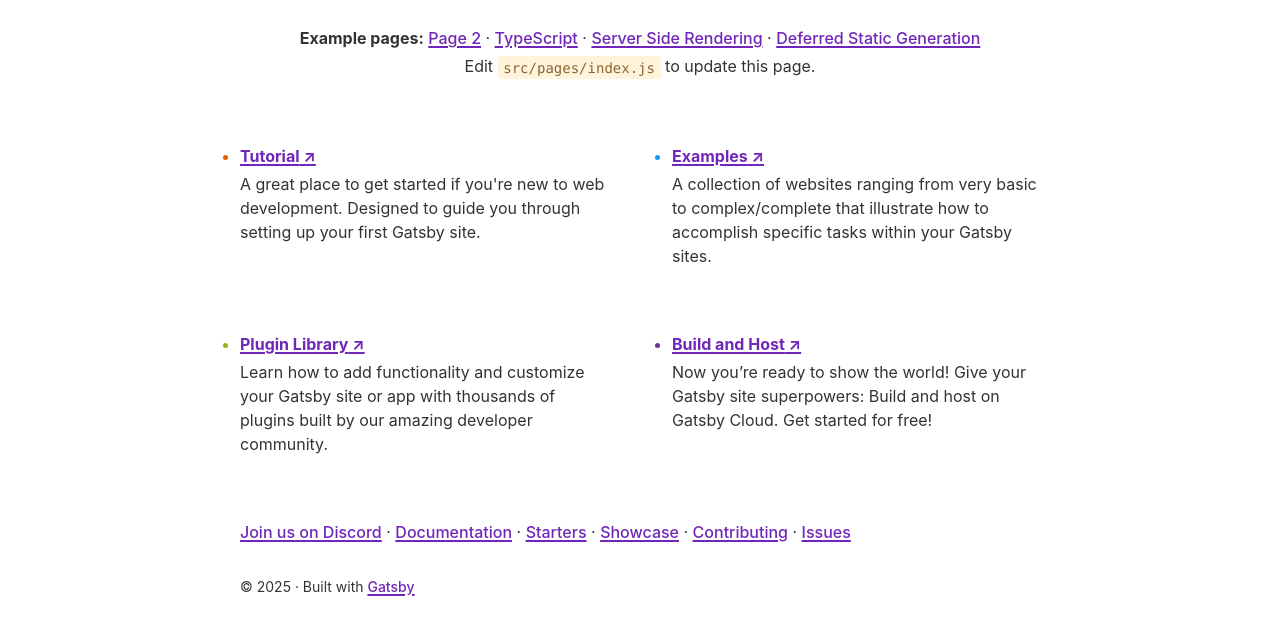
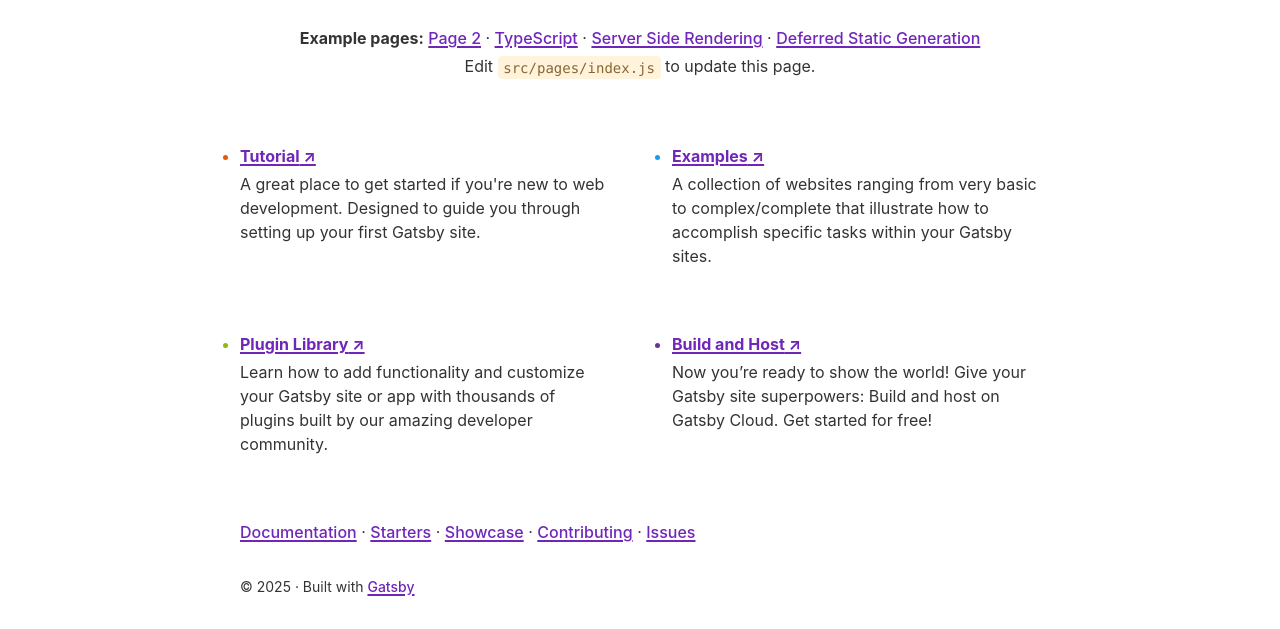
Before and after one commit to gatsbyjs/gatsby-starter-default, a Gatsby site: page / in a window 1280 px wide. Shown: the part 230-859 px from the top of the page. Built offline with nearby package versions, Linux system fonts and the light colour scheme; Gatsby itself is replaced by a stand-in of ours.

Commit message:
chore: remove Gatsby Discord references (#39351)
* chore: remove AskGatsbyJS Twitter link

* Apply suggestion from @serhalp

* chore: remove more outdated social refs

```diff
--- a/src/pages/index.js
+++ b/src/pages/index.js
@@ -47,7 +47,6 @@ const samplePageLinks = [
 ]
 
 const moreLinks = [
-  { text: "Join us on Discord", url: "https://gatsby.dev/discord" },
   {
     text: "Documentation",
     url: "https://gatsbyjs.com/docs/",
```
